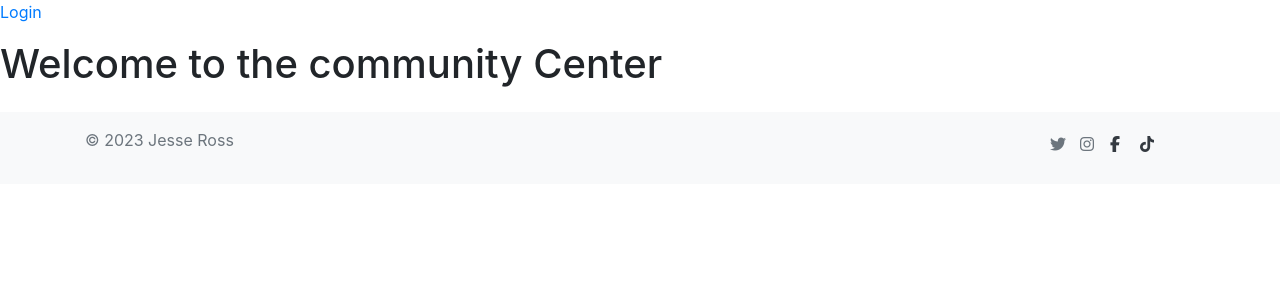
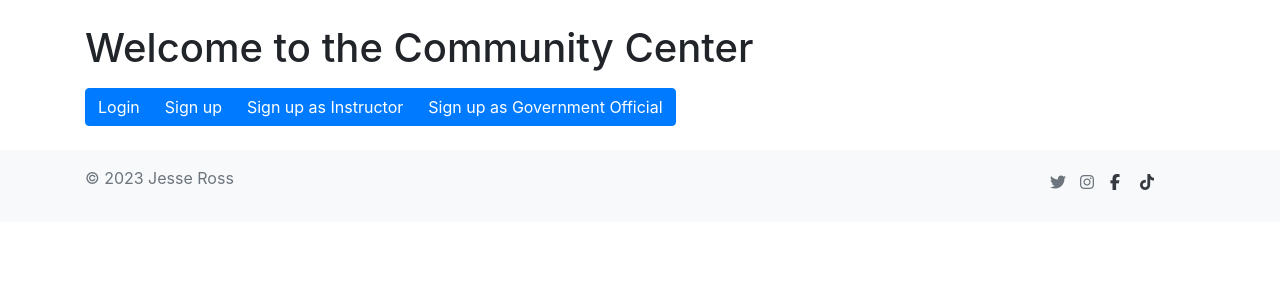
Before and after one commit to JesseRoss001/Community-Center, a Django app: page /community/ in a window 1280 px wide. Shown: the top 300 px of the page. Run offline with Django 4.2, Linux system fonts and the light colour scheme; some libraries are stand-ins or nearby versions.

Commit message:
Complete signup form functionality

```diff
--- a/community/templates/community/home.html
+++ b/community/templates/community/home.html
@@ -2,15 +2,23 @@
 
 {% block content %}
 <!-- Adding in login/logout links -->
+<div class="container mt-4 ">
+    <h1> Welcome to the Community Center</h1>
+    <p class="mt-3">
+        {% if user.is_authenticated %}
 
-<p>
-    {% if user.is_authenticated %}
-     Hi , {{user.username}} ! <a href="{% url 'logout' %}" > Logout </a>
-    {% else %}
-        <a href ="{% url 'login' %}">Login </a>
-    {% endif %}
-</p>
+        Hi , {{ user.name }}
+        <a href="{% url 'logout' %}" class="btn btn-light ">Logout </a>
+        {% else %}
+        <div class="btn-group" role="group" aria-label="login/signup">
+            <a href="{% url 'login' %}" class="btn btn-primary"> Login </a>
+            <a href="{% url 'register_public' %}" class="btn btn-primary"> Sign up </a>
+            <a href="{% url 'register_instructor'  %}" class="btn btn-primary"> Sign up as Instructor </a>
+            <a href="{% url  'register_government' %}" class="btn btn-primary"> Sign up as Government Official </a>
+        </div>
+        {% endif %}
+    </p>
+</div>
 
-<h1> Welcome to the community Center</h1>
 
 {% endblock content %}
--- a/community/views.py
+++ b/community/views.py
@@ -1,4 +1,6 @@
 from django.shortcuts import render
+from .forms import GovernmentOfficialForm, InstructorForm, GeneralPublicForm
+from .models import UserProfile, GOVERNMENT_OFFICIAL, INSTRUCTOR, GENERAL_PUBLIC
 # Create your views here.
 #Creating views for home , events , about , gallery and booking pages
 
@@ -30,7 +32,7 @@ def register_government(request):
             return redirect('login')
     else:
         user_form = GovernmentOfficialForm()
-    return render(request,'community/register_government', {'form':user_form})
+    return render(request,'community/register_government.html', {'form':user_form})
 
 def register_instructor(request):
     if request.method == 'POST':
@@ -53,4 +55,4 @@ def general_public(request):
             return redirect('login')
     else:
         user_form =GeneralPublicForm()
-    return render(request,'community/register_public',{'form':user_form})
+    return render(request,'community/register_public.html',{'form':user_form})
```
Also changed, not shown: community/forms.py (+7 -6 lines).
